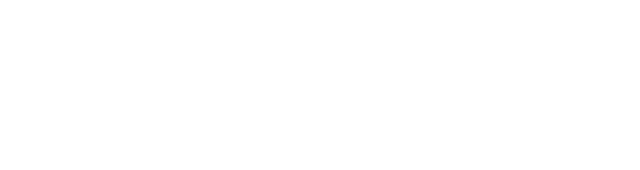
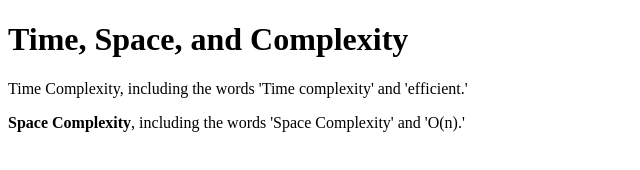
Before and after one commit to acciojob/time-and-space-complexity-nishantlamba11, a website: page main.html in a window 1280 px wide. Shown: the whole page, without its empty margins (0-640 px from the left). Drawn offline with Linux system fonts and the light colour scheme.

Commit message:
created a submission

```diff
--- a/main.html
+++ b/main.html
@@ -8,7 +8,13 @@
 
 <body>
 	<!-- the entire body must be written by student -->
+	<h1>Time, Space, and Complexity</h1>
+	<p>Time Complexity, including the words 'Time complexity' and 'efficient.'</p>
+	<p>
+		<b>Space Complexity</b>, including the words 'Space Complexity' and 'O(n).'
+	</p>
     <script type="text/javascript" src="./script.js">
+
 </script>
 
 </body>
```
